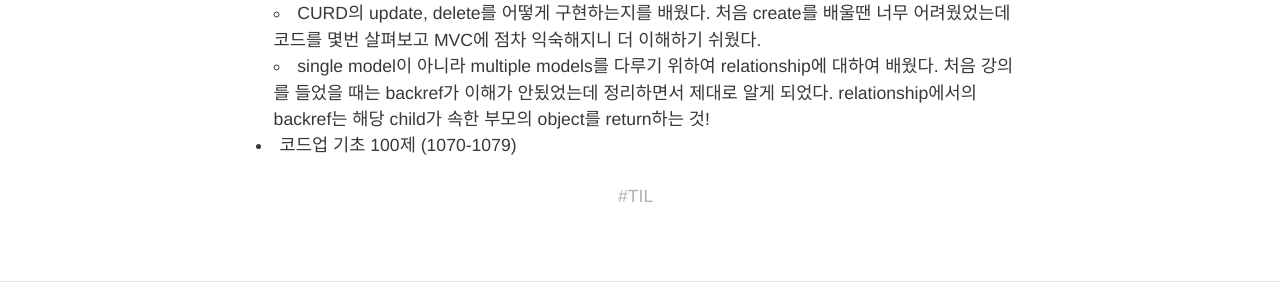
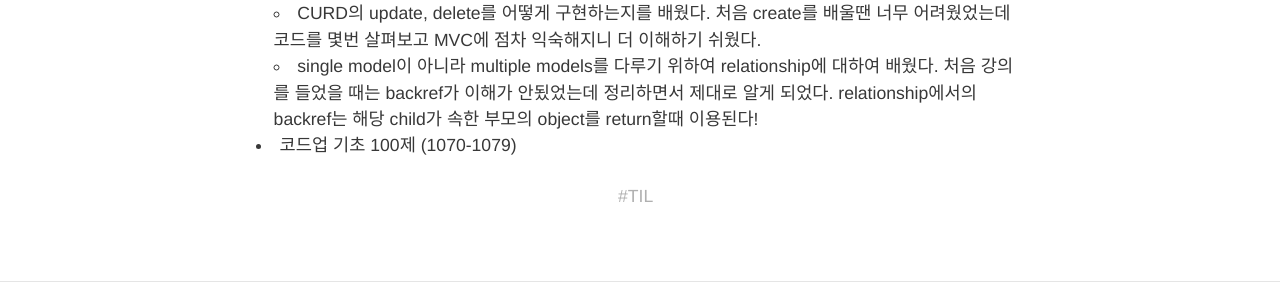
Before and after one commit to HyunlangBan/hyunlangban.github.io, a Jekyll site: the page built from _posts/2020-02-18-til-week.md, in a window 1280 px wide. Shown: the part 1676-1976 px from the top of the page. Built offline with Jekyll 4.4.1, drawn with Linux system fonts in a browser that asks for light colours; nearby versions of some CDN libraries; some web fonts are replaced; comment, search, counter and statistics services are not loaded.

Commit message:
Update 2020-02-18-til-week.md

```diff
--- a/_posts/2020-02-18-til-week.md
+++ b/_posts/2020-02-18-til-week.md
@@ -44,5 +44,5 @@ tag: TIL
 #### 오늘한것
 - Udacity 정리
   - CURD의 update, delete를 어떻게 구현하는지를 배웠다. 처음 create를 배울땐 너무 어려웠었는데 코드를 몇번 살펴보고 MVC에 점차 익숙해지니 더 이해하기 쉬웠다.
-  - single model이 아니라 multiple models를 다루기 위하여 relationship에 대하여 배웠다. 처음 강의를 들었을 때는 backref가 이해가 안됬었는데 정리하면서 제대로 알게 되었다. relationship에서의 backref는 해당 child가 속한 부모의 object를 return하는 것!
+  - single model이 아니라 multiple models를 다루기 위하여 relationship에 대하여 배웠다. 처음 강의를 들었을 때는 backref가 이해가 안됬었는데 정리하면서 제대로 알게 되었다. relationship에서의 backref는 해당 child가 속한 부모의 object를 return할때 이용된다!
 - 코드업 기초 100제 (1070-1079)
```
